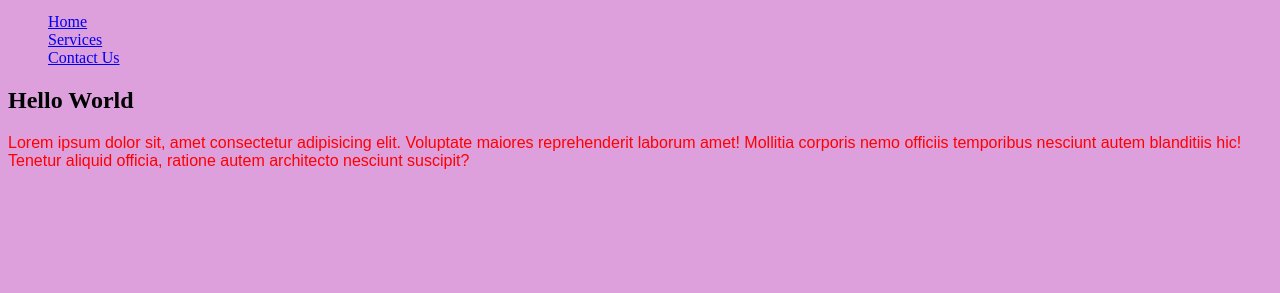
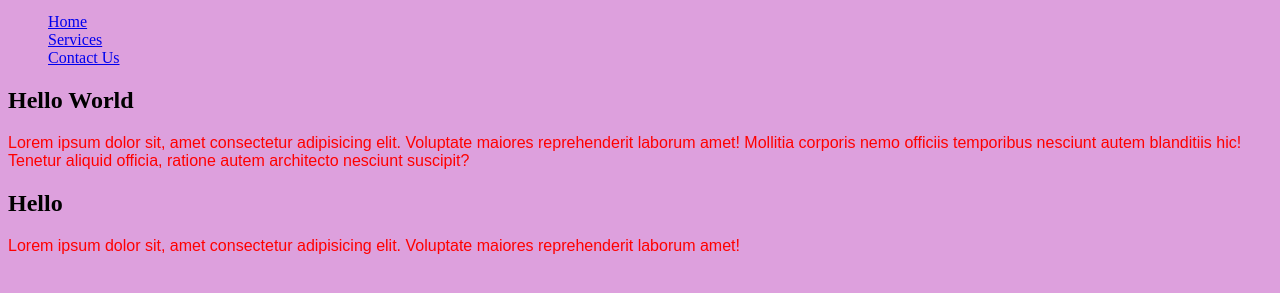
Before and after one commit to SujayAcharya/myWeb, a plain HTML site: page index.html in a window 1280 px wide. Shown: the part 119-412 px from the top of the page. Drawn offline with Linux system fonts and the light colour scheme.

Commit message:
pipeline-change

```diff
--- a/index.html
+++ b/index.html
@@ -23,5 +23,9 @@
 
     <p>Lorem ipsum dolor sit, amet consectetur adipisicing elit. Voluptate maiores reprehenderit laborum amet! Mollitia corporis nemo
          officiis temporibus nesciunt autem blanditiis hic! Tenetur aliquid officia, ratione autem architecto nesciunt suscipit?</p>
+
+    <h2> Hello</h2>
+
+    <p>Lorem ipsum dolor sit, amet consectetur adipisicing elit. Voluptate maiores reprehenderit laborum amet! </p>
 </body>
 </html>
```
